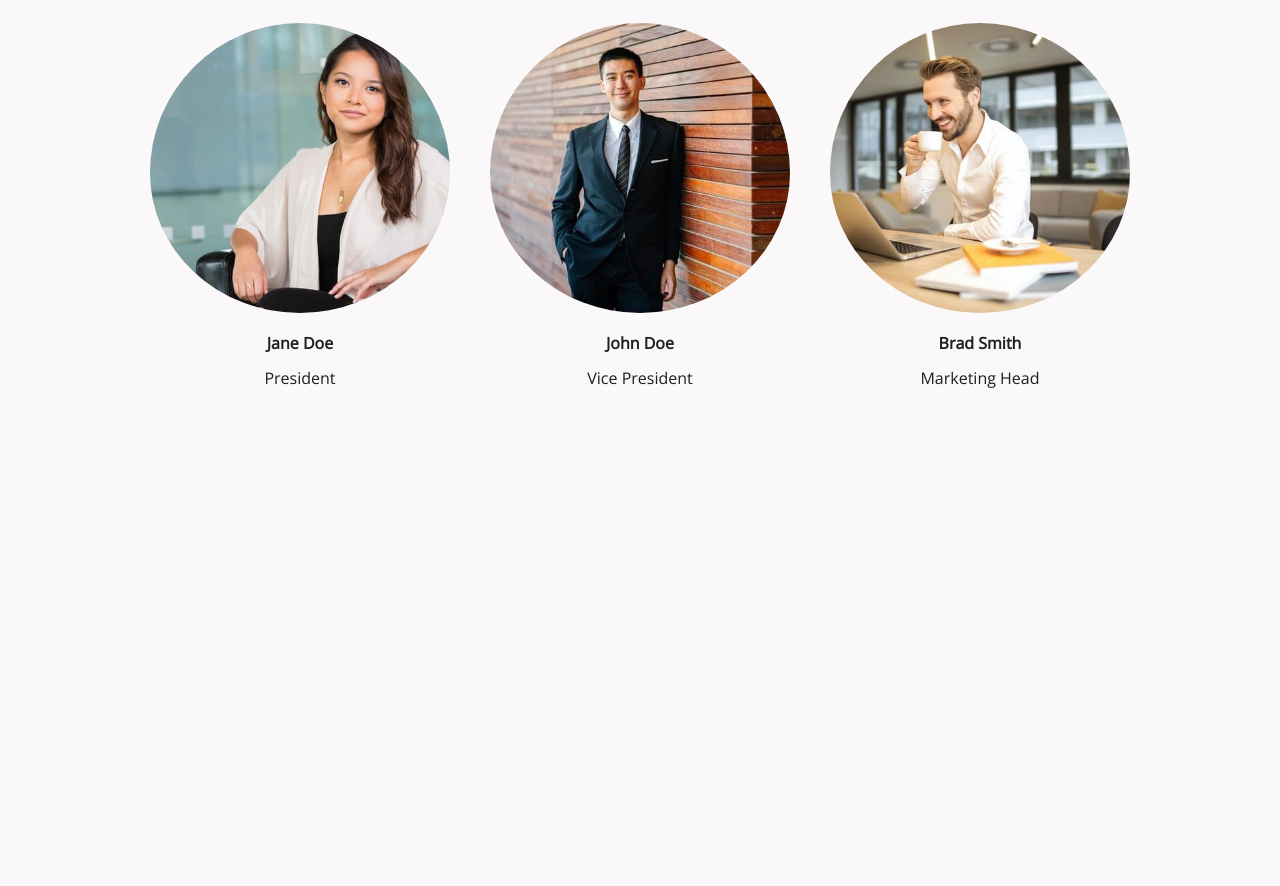
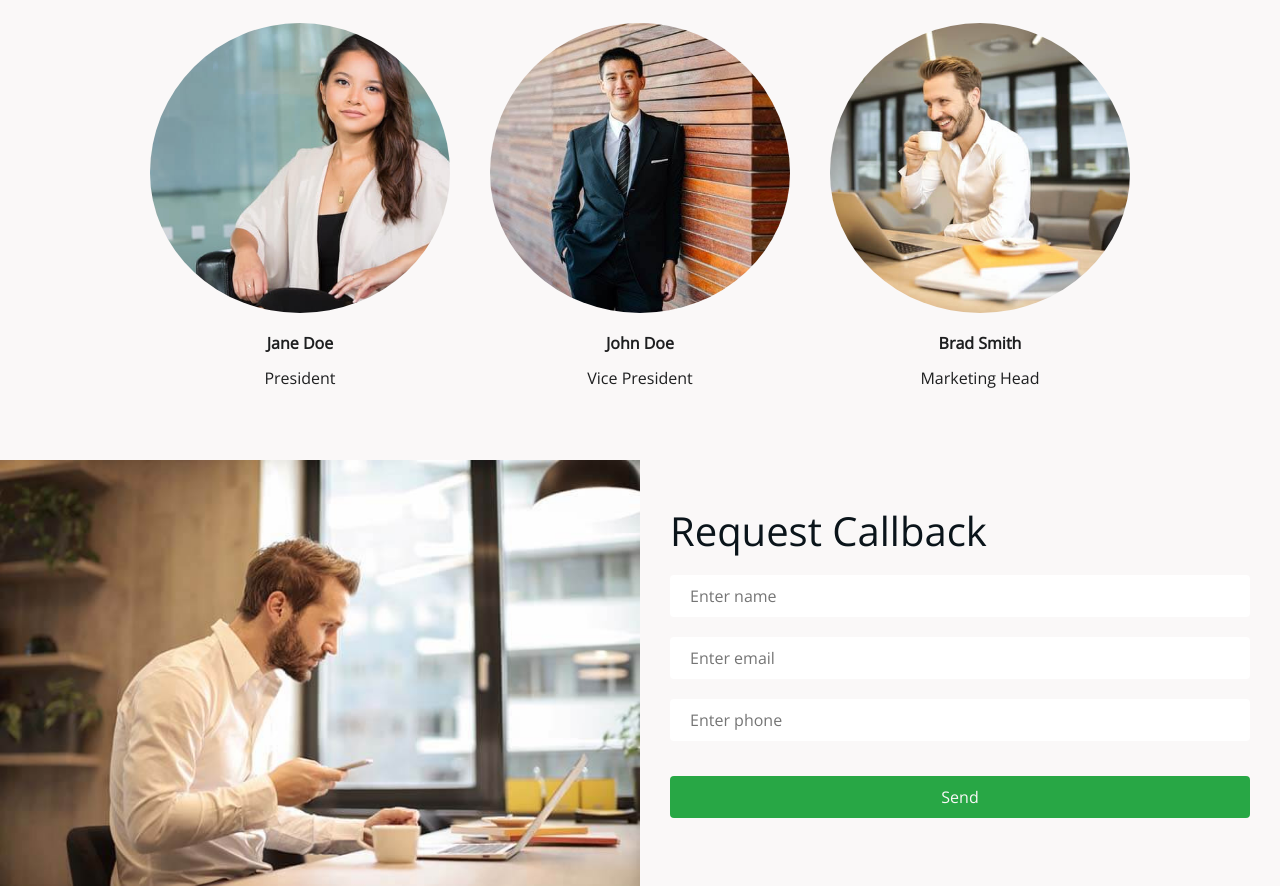
Before and after one commit to double-vee/html-css-layouts, a plain HTML site: page edgeledger_website/index.html in a window 1280 px wide. Shown: the part 2930-3816 px from the top of the page. Before the commit the page ends 3390 px from the top, so only its background shows below. Drawn offline with nearby package versions, Linux system fonts and the light colour scheme.

Commit message:
Contact section with a form added to HTML, form styled in the main stylesheet

```diff
--- a/edgeledger_website/css/style.css
+++ b/edgeledger_website/css/style.css
@@ -110,3 +110,29 @@ img {
   border-radius: 50%;
   object-fit: cover;
 }
+
+.callback-form {
+  width: 100%;
+  padding: 20px 0;
+}
+
+.callback-form .form-control {
+  margin-bottom: 20px;
+}
+
+.callback-form input{
+  width: 100%;
+  padding: 10px 20px;
+  border: none;
+  border-radius: 4px;
+  font-family: 'Open Sans', sans-serif;
+  font-size: 1rem;
+}
+
+.callback-form input:focus {
+  outline: #28a745 solid 1px;
+}
+
+.callback-form .btn {
+  margin-top: 15px;
+}
--- a/edgeledger_website/index.html
+++ b/edgeledger_website/index.html
@@ -128,6 +128,29 @@
         </div>
       </div>
     </section>
+    <section id="contact" class="contact flex-row bg-light">
+      <div class="flex-column column-img">
+        <img src="./img/home/contact.jpg" alt="">
+      </div>
+      <div class="flex-column column-text">
+        <h2>Request Callback</h2>
+        <form action="#" class="callback-form">
+          <div class="form-control">
+            <label for="name"></label>
+            <input type="text" name="name" id="name" placeholder="Enter name">
+          </div>
+          <div class="form-control">
+            <label for="email"></label>
+            <input type="email" name="email" id="email" placeholder="Enter email">
+          </div>
+          <div class="form-control">
+            <label for="phone"></label>
+            <input type="tel" name="phone" id="phone" placeholder="Enter phone">
+          </div>
+          <input type="submit" value="Send" id="submit" class="btn btn-primary" aria-label="submit">
+        </form>
+      </div>
+    </section>
   </main>
 </body>
 </html>
```
